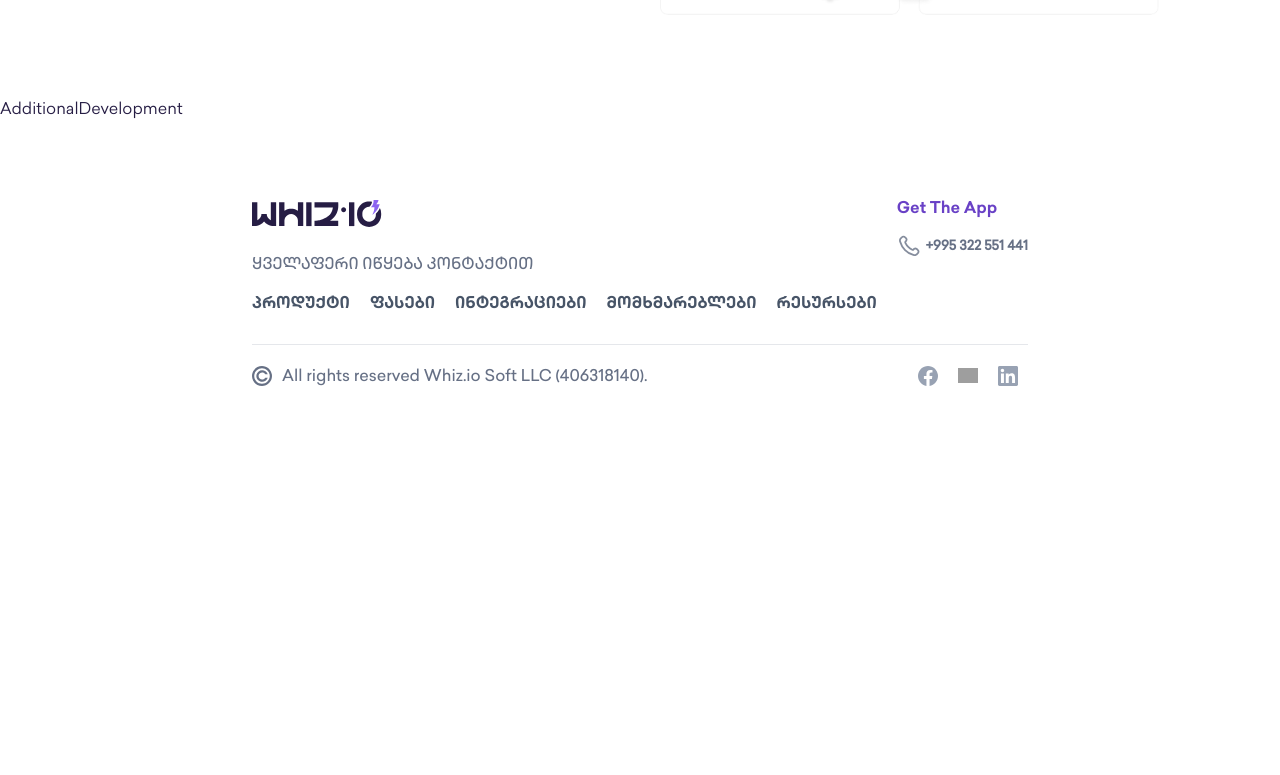
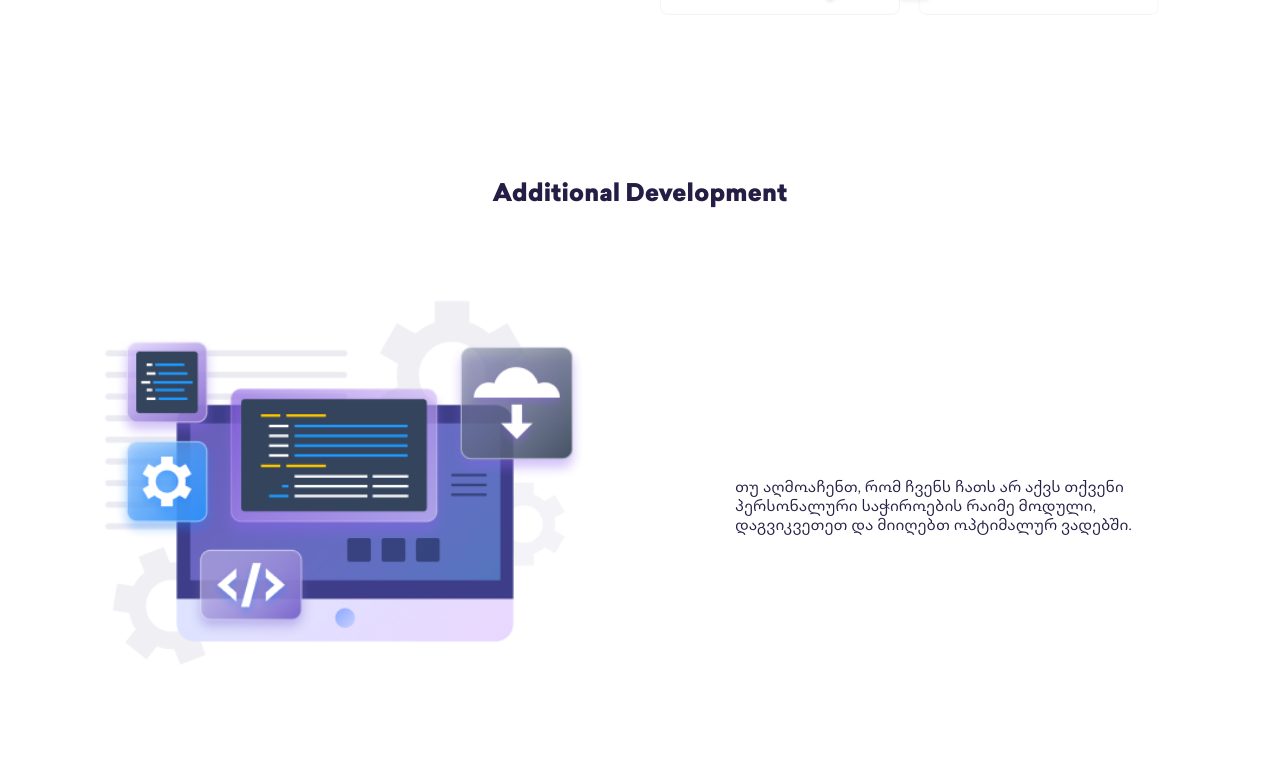
Before and after one commit to RomaLetodiani/Whiz.IO, a React (Vite) app: page /products/chat in a window 1280 px wide. Shown: the part 6485-7260 px from the top of the page. Before the commit the page ends 6932 px from the top, so only its background shows below. Built offline with nearby package versions, Linux system fonts and the light colour scheme; grey boxes are pictures that could not be loaded.

Commit message:
Additional Development Section

```diff
--- a/src/Pages/Products/Chat/Views/AdditionalDevelopment/AdditionalDevelopment.styled.ts
+++ b/src/Pages/Products/Chat/Views/AdditionalDevelopment/AdditionalDevelopment.styled.ts
@@ -0,0 +1,29 @@
+import styled from "styled-components"
+
+export const AdditionalDevelopmentStyles = styled.div`
+  h2 {
+    text-align: center;
+  }
+
+  > div {
+    display: flex;
+    justify-content: center;
+    align-items: center;
+    @media (max-width: 768px) {
+      flex-direction: column;
+      padding-block: 0px;
+    }
+
+    > div {
+      flex: 1;
+      img {
+        width: 100%;
+        height: 100%;
+      }
+      p {
+        max-width: 400px;
+        margin-inline: auto;
+      }
+    }
+  }
+`
--- a/src/Pages/Products/Chat/Views/AdditionalDevelopment/AdditionalDevelopment.tsx
+++ b/src/Pages/Products/Chat/Views/AdditionalDevelopment/AdditionalDevelopment.tsx
@@ -1,5 +1,29 @@
+import { additionalDevelopment } from "../../../../../Assets/Images/Chat"
+import SectionWrapper from "../../../../../Components/SectionWrapper/SectionWrapper"
+import { AdditionalDevelopmentStyles } from "./AdditionalDevelopment.styled"
+
 const AdditionalDevelopment = () => {
-  return <div>AdditionalDevelopment</div>
+  return (
+    <SectionWrapper>
+      <AdditionalDevelopmentStyles>
+        <h2>Additional Development</h2>
+        <div>
+          <div>
+            <img
+              src={additionalDevelopment}
+              alt="Additional Development Image"
+            />
+          </div>
+          <div>
+            <p>
+              თუ აღმოაჩენთ, რომ ჩვენს ჩათს არ აქვს თქვენი პერსონალური საჭიროების
+              რაიმე მოდული, დაგვიკვეთეთ და მიიღებთ ოპტიმალურ ვადებში.
+            </p>
+          </div>
+        </div>
+      </AdditionalDevelopmentStyles>
+    </SectionWrapper>
+  )
 }
 
 export default AdditionalDevelopment
```
